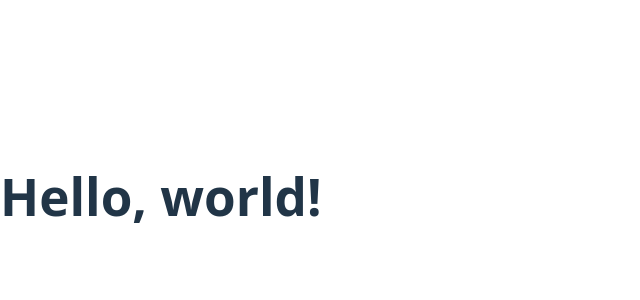
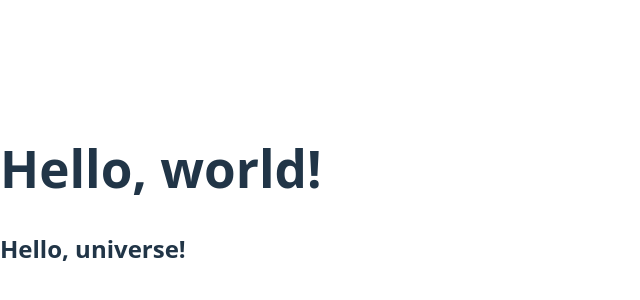
Before and after one commit to irwinleah/second-react-app, a React (Vite) app: page / in a window 1280 px wide. Shown: the part 204-504 px from the top of the page, without its empty margins (0-640 px from the left). Built offline with nearby package versions, Linux system fonts and the light colour scheme.

Commit message:
fragment added

```diff
--- a/src/App.jsx
+++ b/src/App.jsx
@@ -1,6 +1,9 @@
 const App = () => {
   return (
+    <>
     <h1>Hello, world!</h1>
+    <h2>Hello, universe!</h2>
+    </>
   );
 };
 
```
